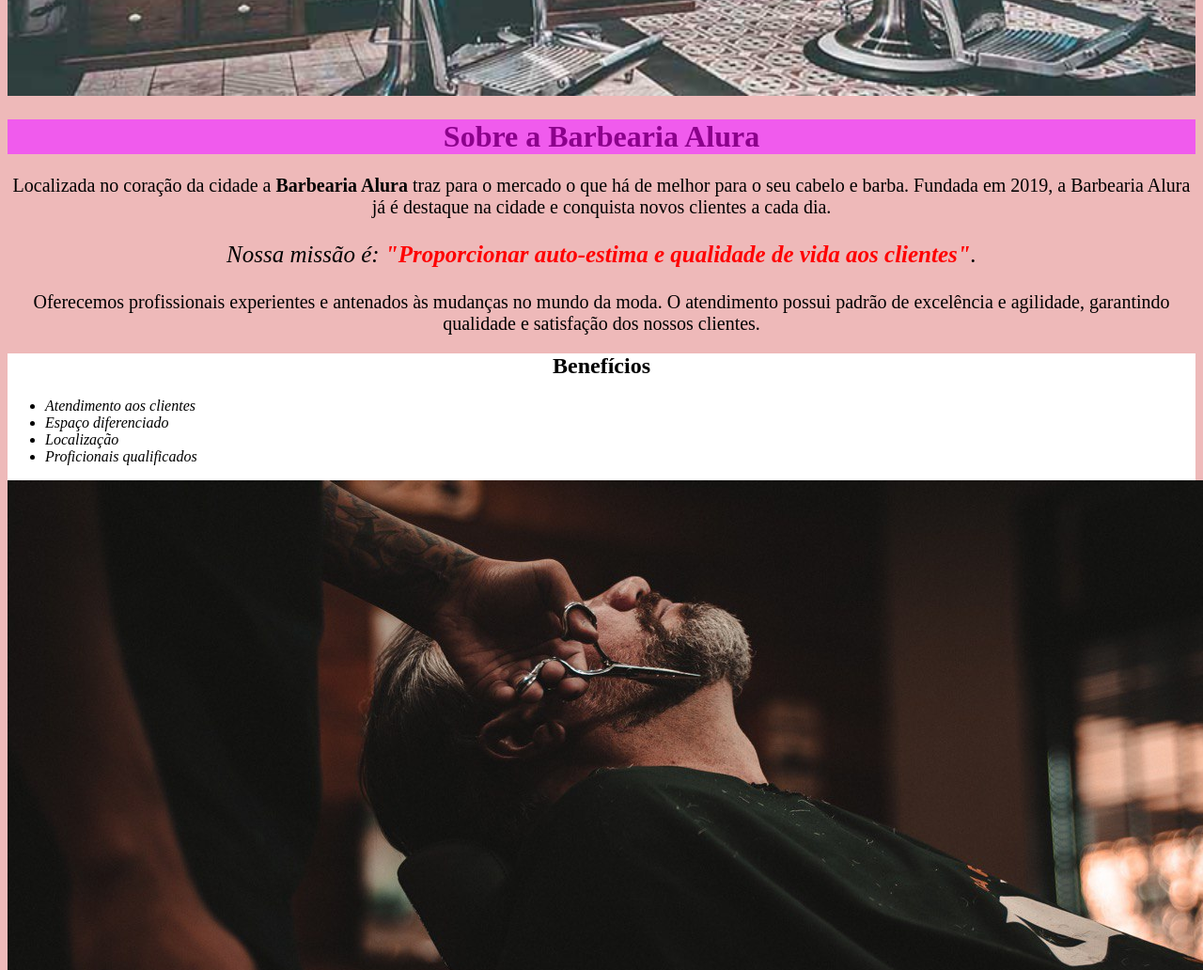
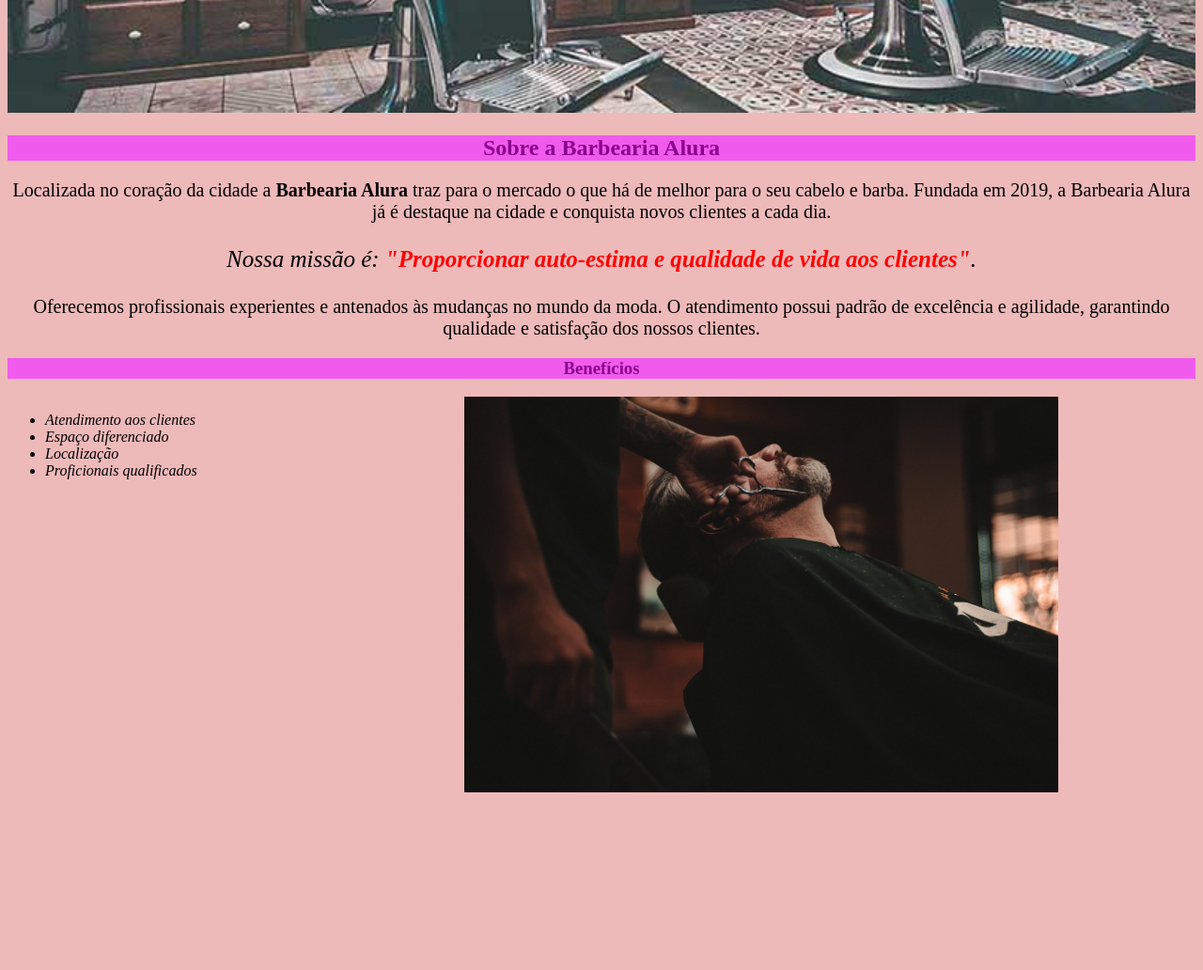
Before and after one commit to 3ofSwords/Barbearia, a plain HTML site: page index.html in a window 1280 px wide. Shown: the part 380-1412 px from the top of the page at 94% size. After the commit the page ends 1235 px from the top, so only its background shows below. Drawn offline with Linux system fonts and the light colour scheme.

Commit message:
Add files via upload

```diff
--- a/index.html
+++ b/index.html
@@ -9,9 +9,12 @@
 
 </head>
 <body>
+    <header>
+        Barbearia Alura
+    </header>
    <img id="banner" src="banner.jpg">
    <div>
-        <h1>Sobre a Barbearia Alura</h1>
+        <h2 class="titulo-centralizado">Sobre a Barbearia Alura</h2>
 
         <p>Localizada no coração da cidade a <strong>Barbearia Alura</strong> traz para o mercado o que há de melhor para o seu cabelo e barba. Fundada em 2019, a Barbearia Alura já é destaque na cidade e conquista novos clientes a cada dia.</p>
 
@@ -20,7 +23,7 @@
         <p>Oferecemos profissionais experientes e antenados às mudanças no mundo da moda. O atendimento possui padrão de excelência e agilidade, garantindo qualidade e satisfação dos nossos clientes.</p>
 </div>
 <div class="beneficios">
-        <h2>Benefícios</h2>
+        <h3 class="titulo-centralizado">Benefícios</h3>
 
         <ul>
             <li class="itens">Atendimento aos clientes</li>
@@ -28,7 +31,8 @@
             <li class="itens">Localização</li>
             <li class="itens">Proficionais qualificados</li>
         </ul>
-        <img id="beneficios" src="beneficios.jpg">
+        <img id="beneficios" src="beneficios.jpg" class="
+        imagembeneficios">
     </div>
 </body>
 </html>
--- a/style.css
+++ b/style.css
@@ -9,9 +9,14 @@ width: 100%;
 
 .principal{
     background-color: #CCCCCC;
+    padding: 30px;
 }
 
-h1{
+.titulo-principal{
+
+}
+
+.titulo-centralizado{
     color: darkmagenta;
     background: #f05bed;
     text-align: center;
@@ -36,8 +41,16 @@ em strong{
 
 .beneficios{
     background: #FFFFFF
+    padding: 20px;
 }
 
-h2 {
-    text-align: center;
+ul{
+    display: inline-block;
+    vertical-align: top;
+    width: 20%;
+    margin-right: 15%;
 }
+
+.imagembeneficios{
+    width: 50%;
+}
```
